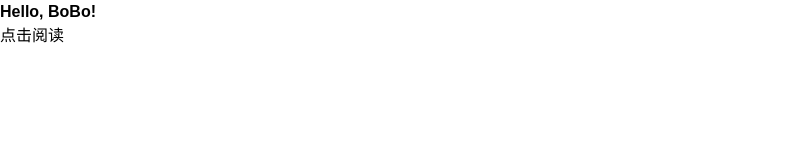
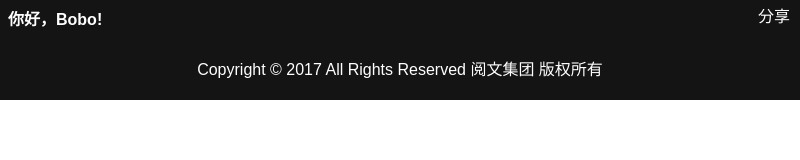
Before and after one commit to yued-fe/bobo-electron, an Electron app: page src/index.html in a window 800 px wide. Drawn offline with Linux system fonts and the light colour scheme.

Commit message:
docs more
docs more

```diff
--- a/src/css/style.css
+++ b/src/css/style.css
@@ -61,3 +61,22 @@ input, textarea, select {
 	font-family: sans-serif;
 	line-height: 1.5;
 }
+
+/* 脚手架页面示意CSS，纯演示，实际开发需删除 */
+.bobo-header {
+	padding: 1%;
+	background-color: #141414;
+	color: #fff;
+}
+.bobo-share {
+	color: #fff;
+	position: absolute;
+	top: 5px; right: 10px;
+}
+.bobo-footer {
+	background-color: #141414;
+	color: #fff;
+	text-align: center;
+	line-height: 20px;
+	padding: 20px 1em;
+}
--- a/src/index.html
+++ b/src/index.html
@@ -10,15 +10,108 @@
     <link rel="stylesheet" href="./css/style.css">
 </head>
 <body>
-<!-- 所有内容，包括背景图片，全部都使用一个div包裹，不要使用<body>标签，例如下面的bobo-wrap，为了和“静静工具”更好适配 -->
+<!--
+<style>
+    /*
+     * 静静可识别的全局变量设置，
+     * 通常用在动态模块中，
+     * 如果使用该技术，则20%占比左右的IE浏览器需要使用安全色渐进兼容
+    */
+    :root  {
+        --全局高亮色: #aa8d29;
+    }
+</style>
+-->
+<!-- 所有内容，包括背景图片，使用<div>包裹，不要使用<body>标签，例如下面的bobo-wrap，为了和“静静工具”更好适配 -->
 <div class="bobo-wrap">
-	<h1>Hello, BoBo!</h1>
+    <div class="bobo-header">
+        <h1>你好，Bobo!</h1>
+        <!--
+            1. app内分享呼起功能需要一个专门的分享按钮，默认为选择器是#shareBtn的元素，可配置；
+            2. 下面一行内联CSS和按钮上的hidden属性都需要保留，最终效果为：仅在本地开发，静静和app中才会显示分享按钮。
+              原理为：
+              a. 波波发布页面会对类名进行压缩，因此，下面一行内联CSS是无效的，只在本地开发有效；
+              b. 静静对#shareBtn选择器做了display属性重置；
+              c. 波波发布时候会注入一段JS代码，识别是否是app设备，如果是，会remove掉hidden属性使分享按钮显示。
+         -->
+        <style type="text/css">.bobo-share{display:inline-block;}</style>
+        <!-- 理论上，只有支持微信分享的页面，这个都需要保留，默认定位在页面右上角 -->
+        <a href="javascript:" id="shareBtn" hidden="" class="bobo-share">分享</a>
+    </div>
 
-	<!-- 如果一本书同时起点和创世都能访问，data-bookid标记，起点id在前，创世id在后 -->
-	<p><a href="//book.qidian.com/info/1004650252" data-bookid="1004650252,14650252">点击阅读</a></p>
+	<!--
+        1. 如果一本书同时起点和创世都能访问，data-bookid标记，起点id在前，创世id在后；
+        2. 如果会在静静中使用，则data-bookid可以缺省，直接在静静中设置即可。
 
-    <!-- app内分享呼起功能，需要一个专门的分享按钮，波波发布时候会自动注入JS根据设备remove掉hidden属性 -->
-    <p><a href="javascript:" id="shareBtn" hidden="">分享</a></p>
+        <a href="//book.qidian.com/info/1004650252" data-bookid="1004650252,14650252">点击阅读</a>
+    -->
+
+    <!--
+        如果当前页面会作为模版在静静中使用，则开发时候有以下一些注意点：
+        1. 注意标签语义化，例如<p>为多行文本，<span>为单行文本，<li>标签是可以复制和删除的等；
+        2. 当父元素有背景或者为<li>列表的时候，注意需要预留可鼠标相应的区域，否则静静无法选中，例如可以使用padding撑开间距，而不是使用margin；
+        3. 对于交互，如果效果和颜色之类的有关联，处理技巧和平时会有所不同，例如下面的选项卡交互处理：
+
+        <x-bobo-tab>
+            <ul id="boboTab" class="bobo-tab">
+                <li class="active">选项1</li>
+                <li>选项2</li>
+                <li>选项3</li>
+            </ul>
+            <div id="boboPanel">
+                <div>面板1</div>
+                <div>面板2</div>
+                <div>面板3</div>
+                <div>面板4-备用</div>
+                <div>面板5-备用</div>
+            </div>
+        </x-bobo-tab>
+
+        <script>
+            // 交互要点示意
+            var elBoboTab = $('#boboTab');
+            var elBoboPanels = $('#boboPanel > div');
+
+            // 只能走委托
+            elBoboTab.delegate('li', 'click', function () {
+               var elBoboTabs = elBoboTab.find('li');
+               // 获得高亮色
+               var highlightColor = elBoboTab.find('.active').css('color');
+               // 获得普通色
+               var defaultColor = elBoboTab.find('li:not(.active)').eq(0).css('color');
+
+               // 选项卡状态变化
+               elBoboTabs.removeClass('active').css('color', defaultColor);
+               $(this).addClass('active').css('color', highlightColor);
+
+               // 面板对应变化
+               elBoboPanels.hide();
+               elBoboPanels.eq(elBoboTabs.index(this)).show();
+            });
+        </script>
+
+           交互要点在于每次点击选项卡元素，都把.active类名所在元素作为高亮色，其他作为普通色，同时和面板元素进行对应匹配。因为在静静中，会改变.active元素的高亮色，也会复制选项卡为4个或5个。
+
+        4. JS中不要出现和样式直接关联的类名，使用id或者设定JS专业类名。如果实在有UI状态变化，请使用.active, .checked, .selected之类的状态类名，波波默认不对这些类名进行压缩。
+    -->
+
+    <!--
+        1. 如果有不确定的占位模块，可以使用空的placeholder标签：
+
+        <placeholder></placeholder>
+
+        2. 如果是动态可配置模块，也需要使用placeholder标签，但是相关脚本或者模板（如果有）需要放在placeholder标签里面，例如：
+
+        <placeholder>
+            <table><thead><tr><th>标题1</th><th>标题2</th></tr></thead></table>
+            <script src="./js/table.inc.js" name="TABlE_LIST" data-id="234345"></script>
+        </placeholder>
+    -->
+
+    <!-- 底部 -->
+    <div class="bobo-footer">
+        <p>Copyright © 2017 All Rights Reserved 阅文集团 版权所有</p>
+    </div>
 </div>
 
 <!-- 如果使用jQuery，地址如下 -->
@@ -27,6 +120,7 @@
 <!-- 如果使用Zepto地址为 -->
 <!-- <script src="https://qidian.gtimg.com/yuewen/v1/js/zepto.min.js"></script> -->
 
+<!-- 这是JS脚本地址，如果JS简单，亦可以直接内联实现，加载速度会更快，更新也更方便 -->
 <script src="./js/script.js"></script>
 </body>
 </html>
```
